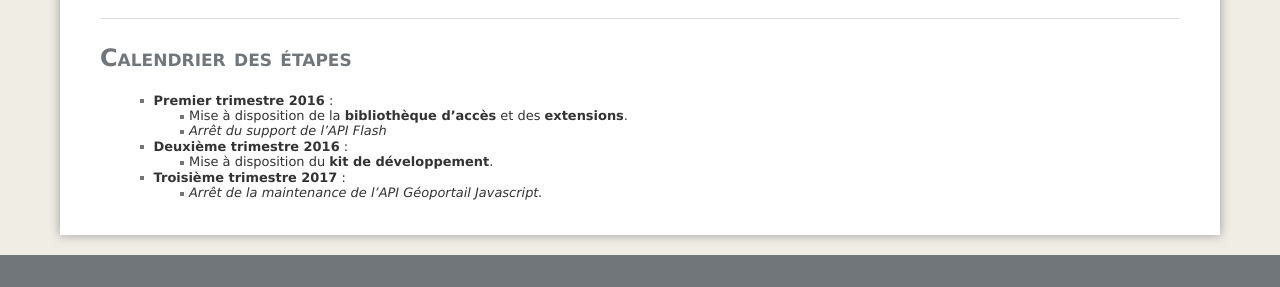
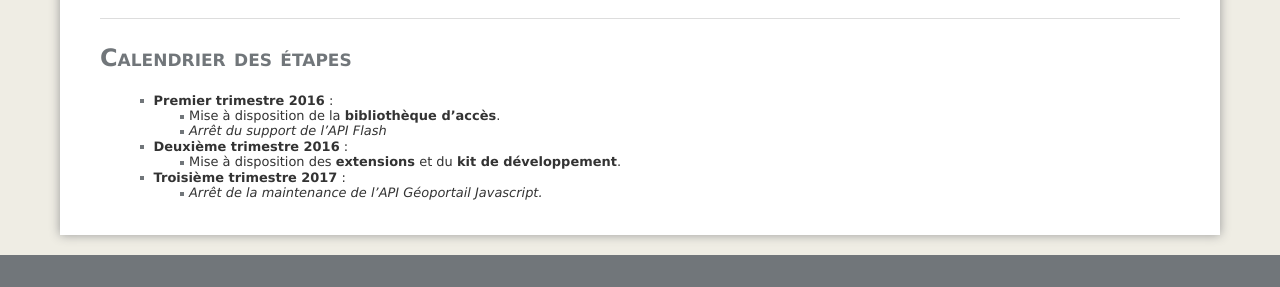
Before and after one commit to IGNF/evolution-apigeoportail, a Jekyll site: the page built from index.md, in a window 1280 px wide. Shown: the part 1682-1969 px from the top of the page. Built offline with Jekyll 4.4.1, drawn with Linux system fonts in a browser that asks for light colours; nearby versions of some CDN libraries; a script that is not in the unit is left out.

```diff
--- a/index.md
+++ b/index.md
@@ -52,12 +52,12 @@ L’IGN assurera un support pour vous aider dans cette transition.
 
 * **Premier trimestre 2016** :
 
-    - Mise à disposition de la **bibliothèque d'accès** et des **extensions**.
+    - Mise à disposition de la **bibliothèque d'accès**.
     - *Arrêt du support de l'API Flash*
 
 * **Deuxième trimestre 2016** :
 
-    - Mise à disposition du **kit de développement**.
+    - Mise à disposition des **extensions** et du **kit de développement**.
 
 * **Troisième trimestre 2017** :
 
```
